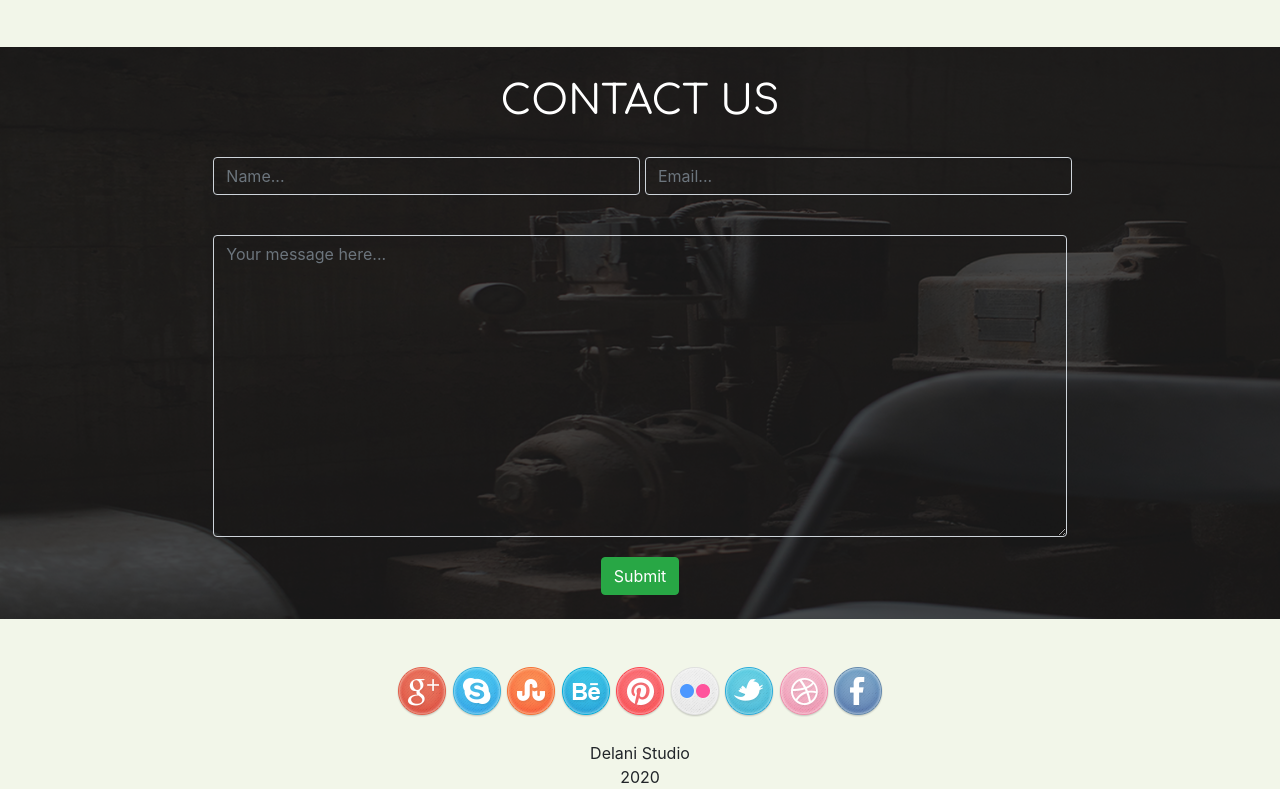
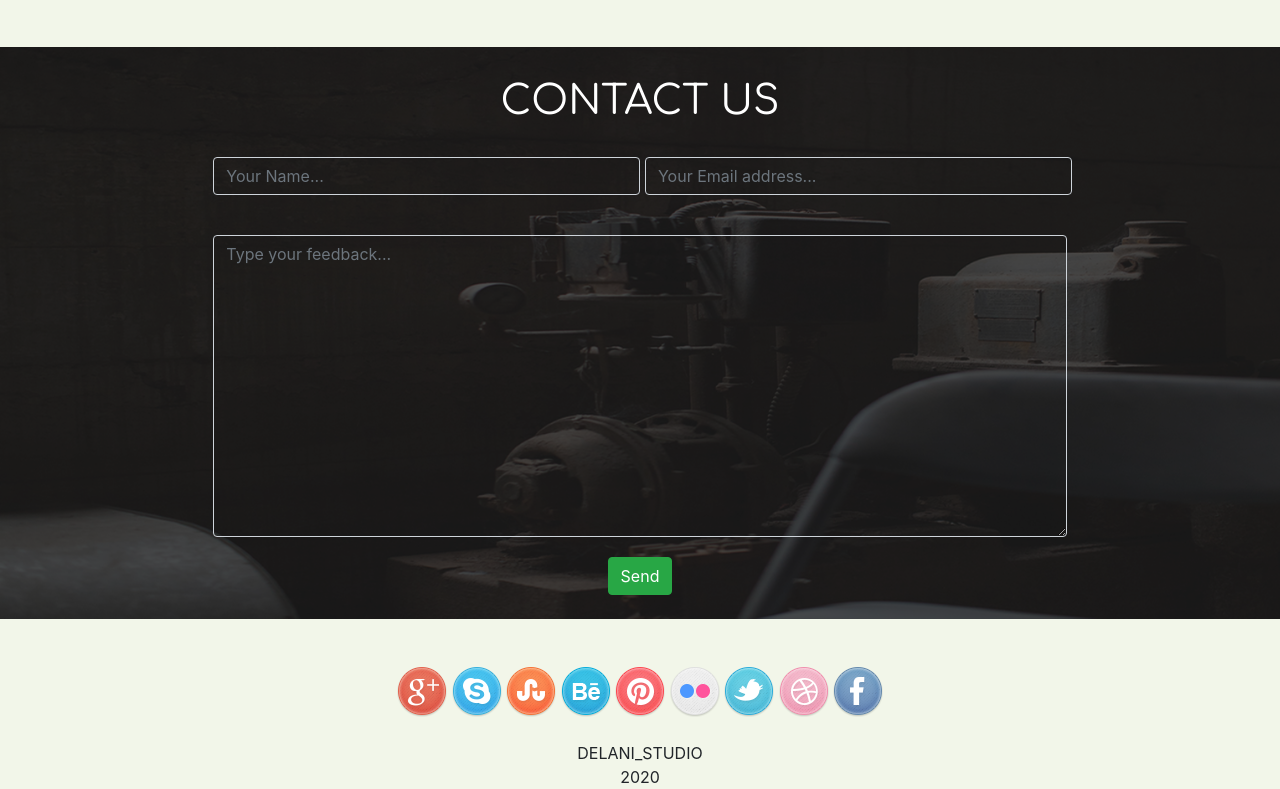
Before and after one commit to DNyakonyu/Delani_Studio, a plain HTML site: page index.html in a window 1280 px wide. Shown: the part 2020-2809 px from the top of the page. Drawn offline with nearby package versions, Linux system fonts and the light colour scheme.

Commit message:
New commit on index.html

```diff
--- a/index.html
+++ b/index.html
@@ -4,7 +4,7 @@
     <meta charset="UTF-8">
     <link rel="stylesheet" href="https://stackpath.bootstrapcdn.com/bootstrap/4.3.1/css/bootstrap.min.css">
     <link rel="stylesheet" href="css/main.css">
-    <title>Delani_Studio_Week3_IP</title>
+    <title>Delani Studio</title>
     <script id="mcjs">!function(c,h,i,m,p){m=c.createElement(h),p=c.getElementsByTagName(h)[0],m.async=1,m.src=i,p.parentNode.insertBefore(m,p)}(document,"script","https://chimpstatic.com/mcjs-connected/js/users/0c3a8991fb082b831f0556fce/3af0a402a75f4953479c1801c.js");</script>
 </head>
 <body>
@@ -155,9 +155,9 @@
                 <form id="form">
                     <div class="row">
                         <div class="col-md-2 form"></div>
-                        <input class="col-md-4 form-control name" type="text" id="name" name="name" placeholder="Name..."
+                        <input class="col-md-4 form-control name" type="text" id="name" name="name" placeholder="Your Name..."
                                required><br><br>
-                        <input class="col-md-4 form-control email" type="email" id="email" name="email" placeholder="Email..."
+                        <input class="col-md-4 form-control email" type="email" id="email" name="email" placeholder="Your Email address..."
                                required>
                         <div class="col-md-2">
                         </div>
@@ -165,10 +165,10 @@
                     <div class="row input">
                         <div class="col-md-2"></div>
                         <textarea class="form-control col-md-8 text" rows="12" name="message" id="message"
-                                  placeholder="Your message here..."></textarea>
+                                  placeholder="Type your feedback..."></textarea>
                         <div class="col-md-2"></div>
                     </div>
-                    <button class="btn btn-success mx-auto d-block submit" id="okButton" type="submit">Submit</button>
+                    <button class="btn btn-success mx-auto d-block submit" id="okButton" type="submit">Send</button>
                     <br>
                 </form>
             </div>
@@ -188,10 +188,9 @@
         <img src="images/social_icons/dribble.png">
         <img src="images/social_icons/facebook.png">
 
+    </div><br>
+    <footer class="text-center">DELANI_STUDIO <br> 2020</footer>
     </div>
-    <br>
-    <footer class="text-center">Delani Studio <br> 2020</footer>
-</div>
 </body>
 <script src="https://ajax.aspnetcdn.com/ajax/jquery/jquery-1.9.0.js"></script>
 <script src="js/script.js"></script>
```
